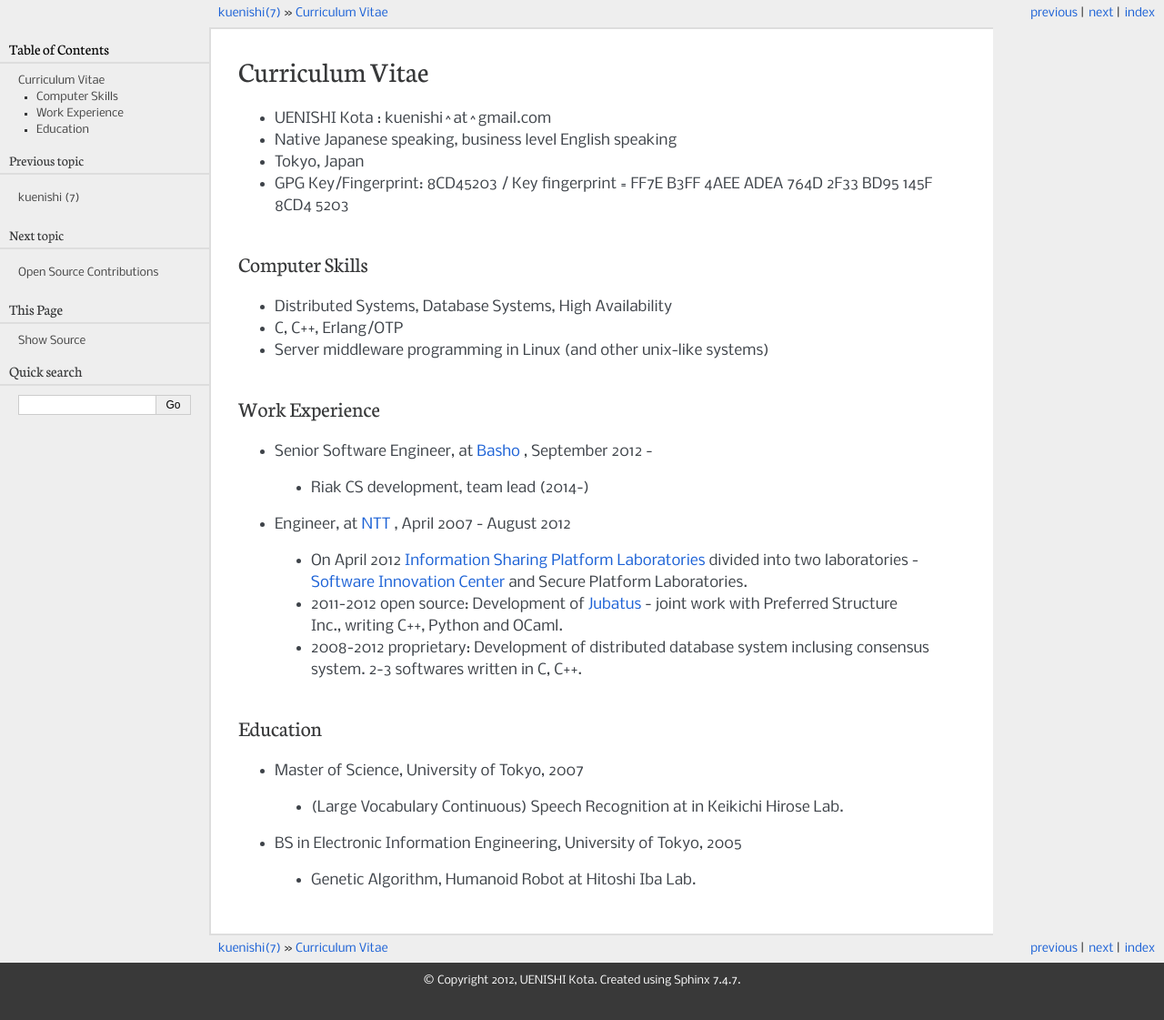
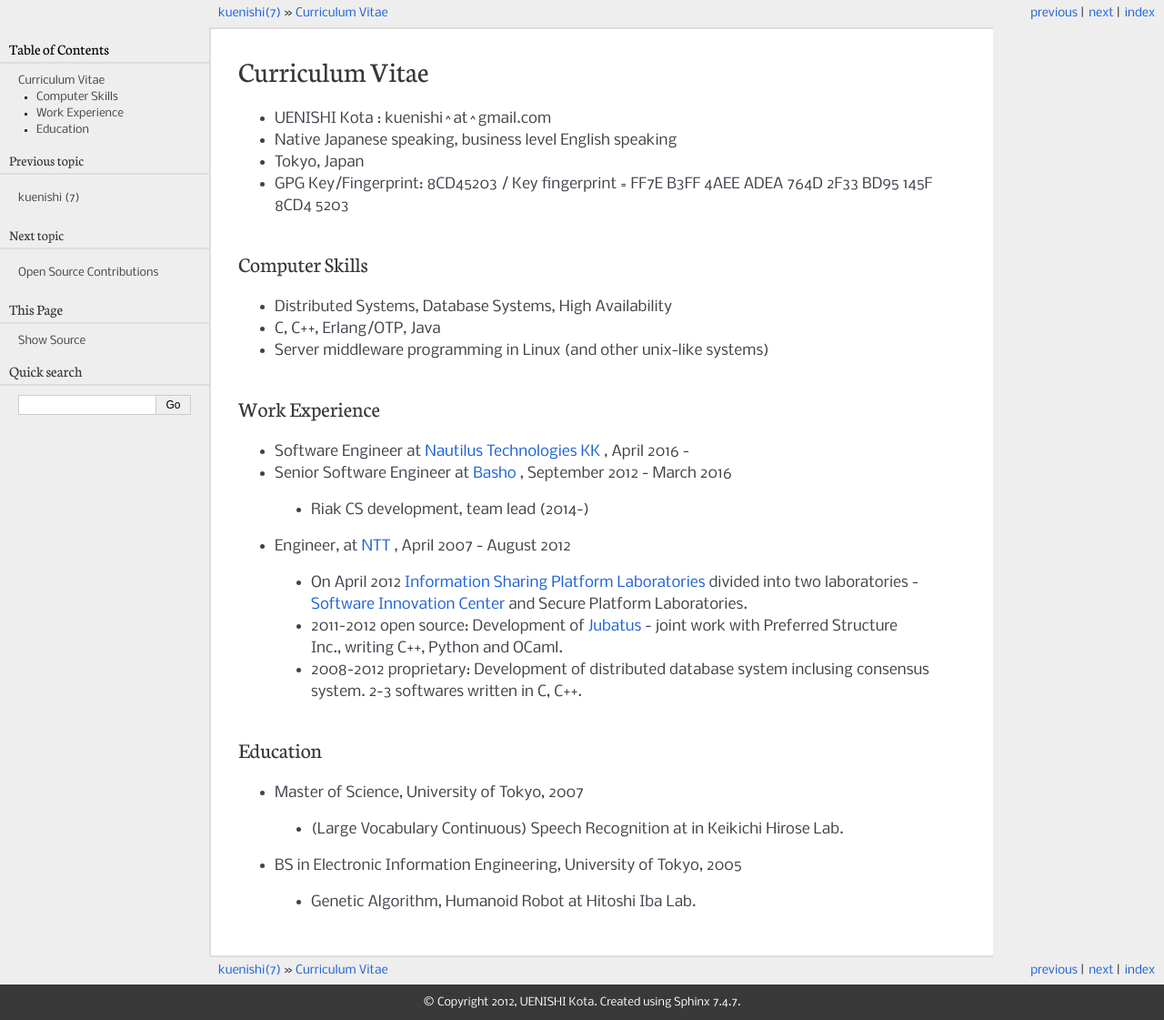
Before and after one commit to kuenishi/mywebsite, a Sphinx documentation site: the page built from source/cv.rst, in a window 1280 px wide. Shown: the whole page at 91% size. Built offline with Sphinx 7.4.7, drawn with Linux system fonts in a browser that asks for light colours; before the commit the page ends 1097 px from its top, so only the background shows below that.

Commit message:
Add my new position

```diff
--- a/source/cv.rst
+++ b/source/cv.rst
@@ -10,13 +10,14 @@ Computer Skills
 ---------------
 
 - Distributed Systems, Database Systems, High Availability
-- C, C++, Erlang/OTP
+- C, C++, Erlang/OTP, Java
 - Server middleware programming in Linux (and other unix-like systems)
 
 Work Experience
 ---------------
 
-- Senior Software Engineer, at `Basho <http://basho.co.jp>`_ , September 2012 -
+- Software Engineer at `Nautilus Technologies KK <http://www.nautilus-technologies.com>`_ , April 2016 -
+- Senior Software Engineer at `Basho <http://basho.co.jp>`_ , September 2012 - March 2016
 
  - Riak CS development, team lead (2014-)
 
```
